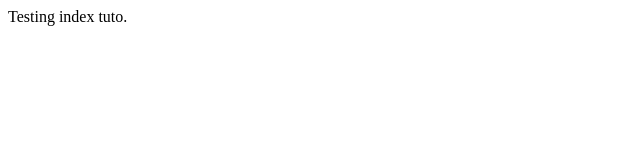
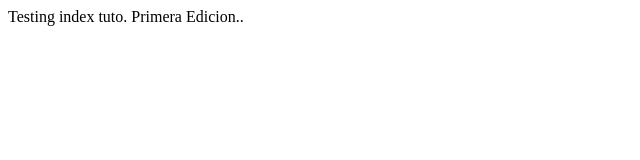
Before and after one commit to kirch123/t1, a plain HTML site: page index.html in a window 1280 px wide. Shown: the whole page, without its empty margins (0-640 px from the left). Drawn offline with Linux system fonts and the light colour scheme.

Commit message:
Change copy
I made a change in the text.

```diff
--- a/index.html
+++ b/index.html
@@ -1,5 +1,5 @@
 <html>
 <body>
-Testing index tuto.
+Testing index tuto. Primera Edicion..
 </body>
 </html?
```
